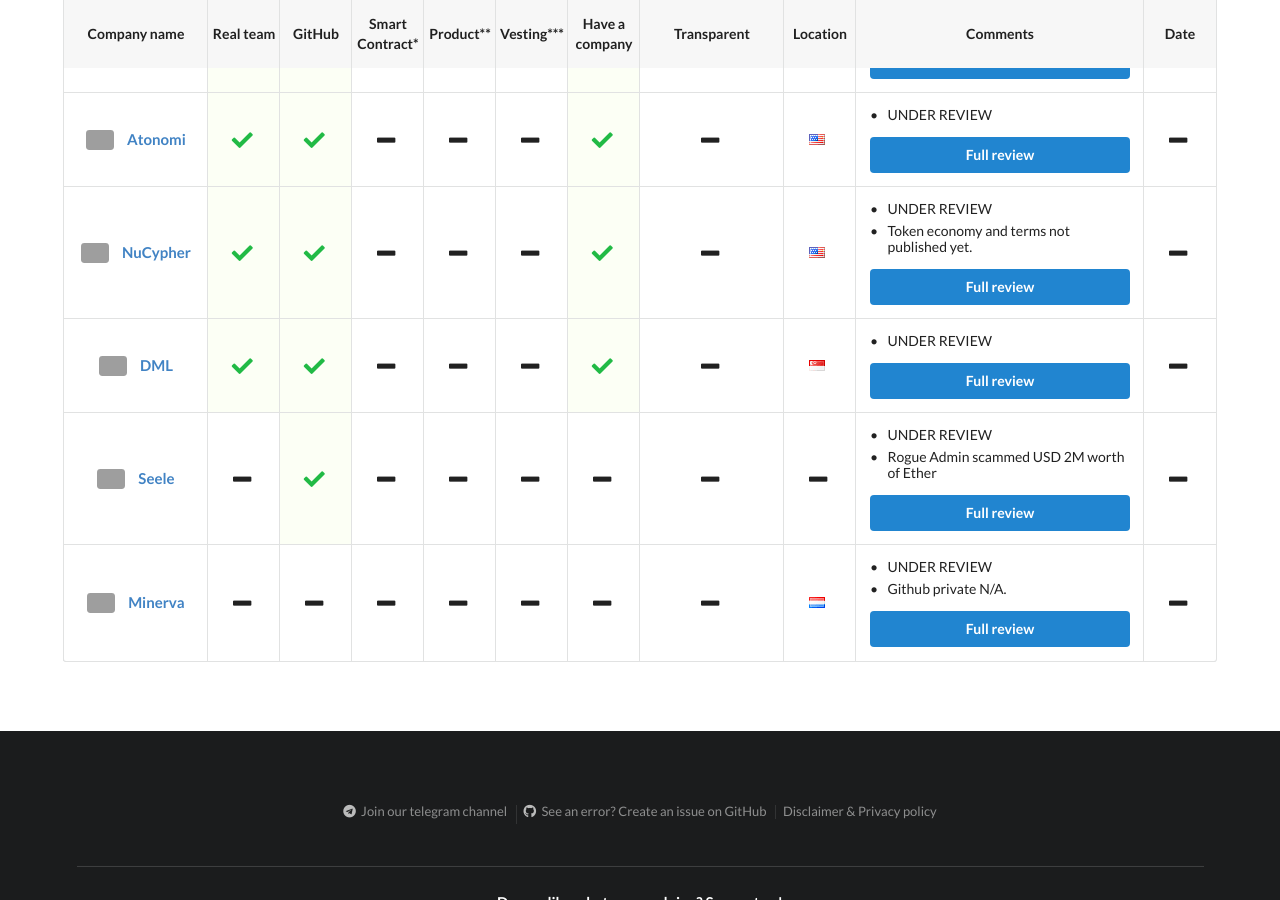
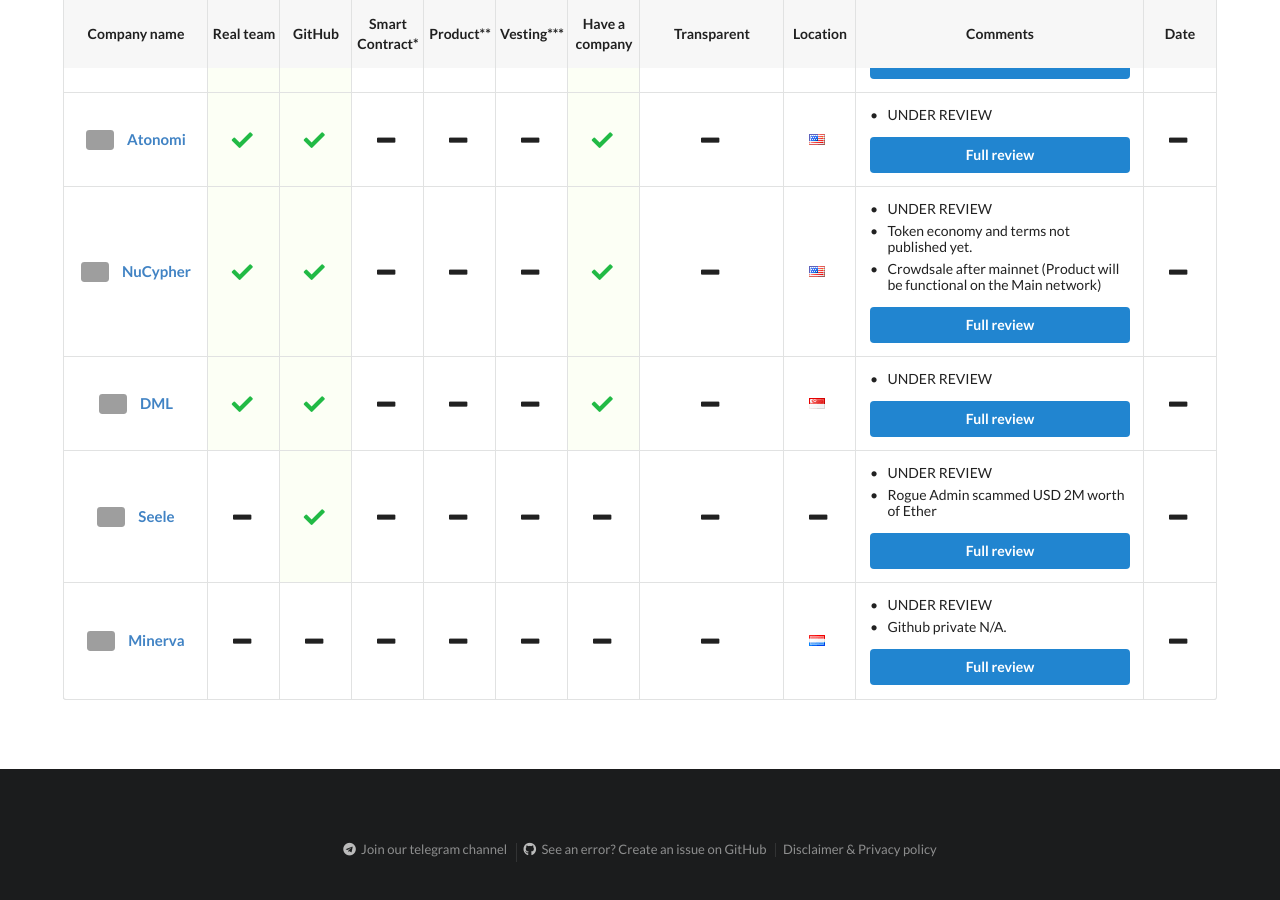
Before and after one commit to ico-check/ico-check, a Jekyll site: the page built from in-review.md, in a window 1280 px wide and 900 px high, scrolled down 1243 px. Built offline with Jekyll 4.4.1, drawn with Linux system fonts in a browser that asks for light colours; nearby versions of some CDN libraries; grey boxes are pictures that could not be loaded.

Commit message:
46-nucypher-ico-check
Added comment

```diff
--- a/_data/in-review-icos.yml
+++ b/_data/in-review-icos.yml
@@ -175,6 +175,7 @@
   comments:
     - content: UNDER REVIEW
     - content: Token economy and terms not published yet.
+    - content: Crowdsale after mainnet (Product will be functional on the Main network)
   ico_start_date:
   ico_end_date:
   safe:
```
